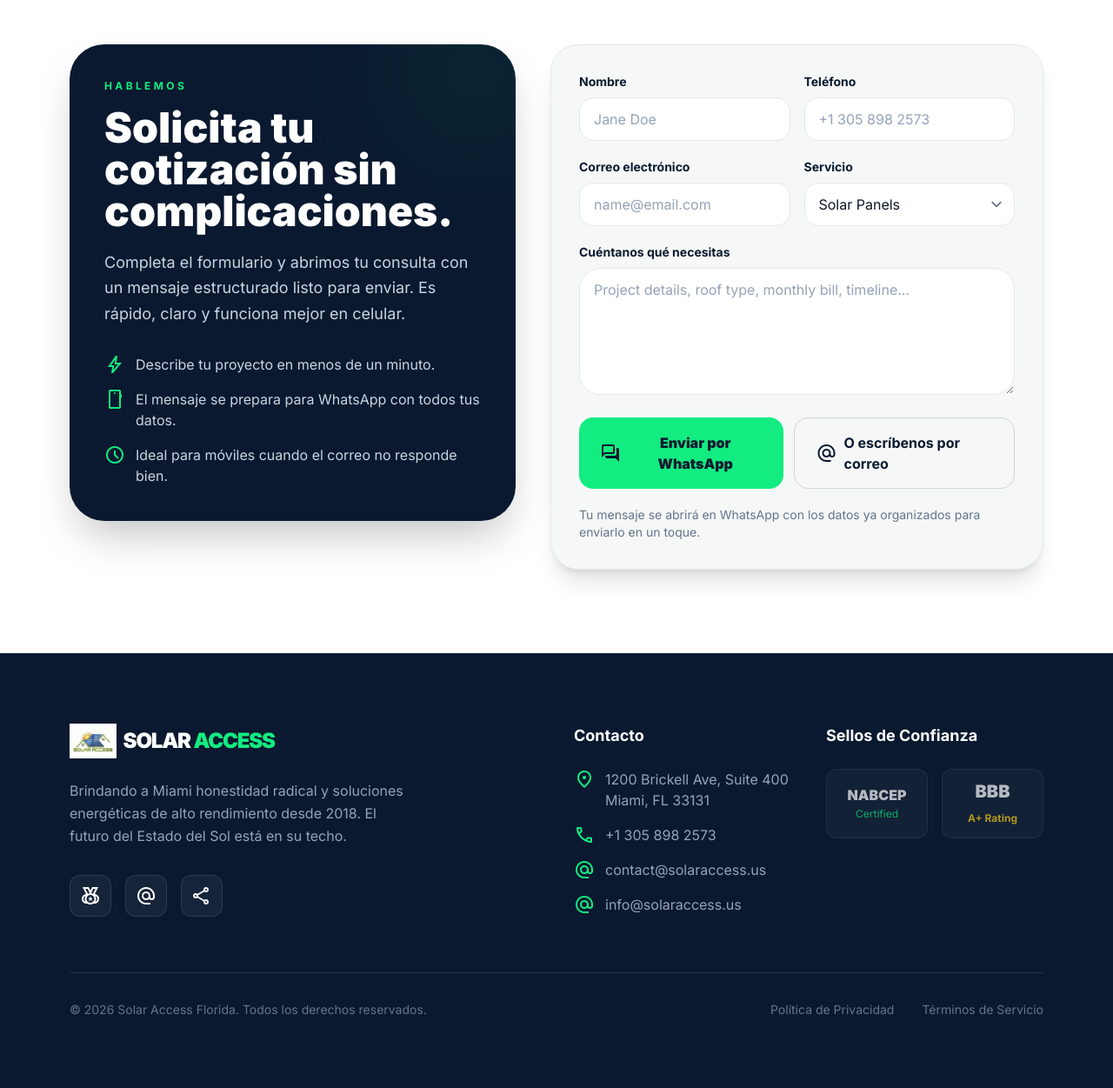
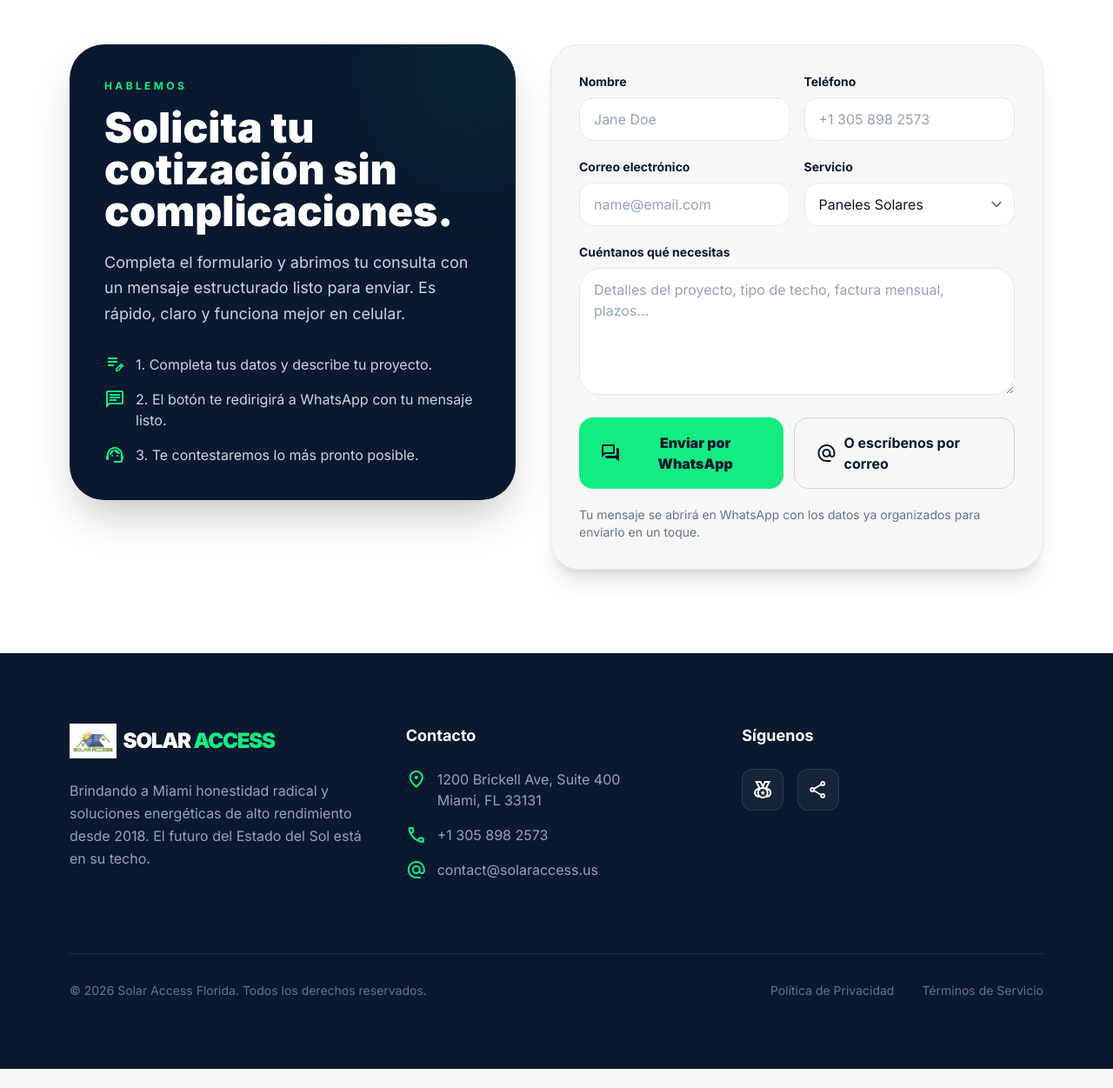
Before and after one commit to 1blackjack27/solar-access-website, a plain HTML site: page index.html in a window 1280 px wide. Shown: the part 4254-5505 px from the top of the page at 87% size. After the commit the page ends 5483 px from the top, so only its background shows below. Drawn offline with nearby package versions, Linux system fonts and the light colour scheme.

Commit message:
Refactor form steps copy, add bilingual options/placeholders, remove trust seals

```diff
--- a/index.html
+++ b/index.html
@@ -569,28 +569,24 @@
                             </p>
                             <div class="space-y-4 text-slate-300">
                                 <div class="flex items-start gap-3">
-                                    <span class="material-symbols-outlined text-primary">bolt</span>
+                                    <span class="material-symbols-outlined text-primary">edit_note</span>
                                     <p>
-                                        <span class="lang-es">Describe tu proyecto en menos de un minuto.</span>
-                                        <span class="lang-en">Describe your project in under a minute.</span>
+                                        <span class="lang-es">1. Completa tus datos y describe tu proyecto.</span>
+                                        <span class="lang-en">1. Fill in your details and describe your project.</span>
                                     </p>
                                 </div>
                                 <div class="flex items-start gap-3">
-                                    <span class="material-symbols-outlined text-primary">smartphone</span>
+                                    <span class="material-symbols-outlined text-primary">chat</span>
                                     <p>
-                                        <span class="lang-es">El mensaje se prepara para WhatsApp con todos tus
-                                            datos.</span>
-                                        <span class="lang-en">The message is prepared for WhatsApp with all your
-                                            details.</span>
+                                        <span class="lang-es">2. El botón te redirigirá a WhatsApp con tu mensaje listo.</span>
+                                        <span class="lang-en">2. The button will redirect you to WhatsApp with your message ready.</span>
                                     </p>
                                 </div>
                                 <div class="flex items-start gap-3">
-                                    <span class="material-symbols-outlined text-primary">schedule</span>
+                                    <span class="material-symbols-outlined text-primary">support_agent</span>
                                     <p>
-                                        <span class="lang-es">Ideal para móviles cuando el correo no responde
-                                            bien.</span>
-                                        <span class="lang-en">Ideal for mobile when email apps do not behave
-                                            well.</span>
+                                        <span class="lang-es">3. Te contestaremos lo más pronto posible.</span>
+                                        <span class="lang-en">3. We will answer you as soon as possible.</span>
                                     </p>
                                 </div>
                             </div>
@@ -633,11 +629,11 @@
                                     </label>
                                     <select id="contactService" name="service"
                                         class="w-full rounded-2xl border border-slate-200 dark:border-white/10 bg-white dark:bg-white/5 px-4 py-3 text-slate-900 dark:text-white focus:border-primary focus:ring-primary">
-                                        <option value="Solar Panels">Solar Panels</option>
-                                        <option value="Battery Storage">Battery Storage</option>
-                                        <option value="EV Charger">EV Charger</option>
-                                        <option value="Roof + Solar">Roof + Solar</option>
-                                        <option value="General Quote">General Quote</option>
+                                        <option value="Solar Panels">Paneles Solares</option>
+                                        <option value="Battery Storage">Almacenamiento de Energía</option>
+                                        <option value="EV Charger">Cargadores para Carros Eléctricos</option>
+                                        <option value="Roof + Solar">Techo + Solar</option>
+                                        <option value="General Quote">Cotización General</option>
                                     </select>
                                 </div>
                             </div>
@@ -679,8 +675,8 @@
         <!-- Footer -->
         <footer class="bg-deep-blue text-white py-20 border-t border-white/5">
             <div class="max-w-7xl mx-auto px-6 lg:px-20">
-                <div class="grid gap-10 lg:grid-cols-4 mb-16">
-                    <div class="lg:col-span-2 min-w-0">
+                <div class="grid gap-10 lg:grid-cols-3 mb-16">
+                    <div class="min-w-0">
                         <div class="flex items-center gap-2 mb-6">
                             <img alt="Solar Access Logo" class="h-10 w-auto" src="./photo_2026-03-02_15-15-23.jpg" />
                             <h2 class="text-2xl font-black uppercase tracking-tighter">Solar <span
@@ -693,20 +689,6 @@
                                 solutions
                                 since 2018. The future of the Sunshine State is on your roof.</span>
                         </p>
-                        <div class="flex gap-4">
-                            <div
-                                class="w-12 h-12 rounded-xl bg-white/5 flex items-center justify-center hover:bg-primary/20 transition-colors border border-white/10 cursor-pointer">
-                                <span class="material-symbols-outlined">social_leaderboard</span>
-                            </div>
-                            <div
-                                class="w-12 h-12 rounded-xl bg-white/5 flex items-center justify-center hover:bg-primary/20 transition-colors border border-white/10 cursor-pointer">
-                                <span class="material-symbols-outlined">alternate_email</span>
-                            </div>
-                            <div
-                                class="w-12 h-12 rounded-xl bg-white/5 flex items-center justify-center hover:bg-primary/20 transition-colors border border-white/10 cursor-pointer">
-                                <span class="material-symbols-outlined">share</span>
-                            </div>
-                        </div>
                     </div>
 
                     <div class="min-w-0">
@@ -727,28 +709,17 @@
                                 <a class="hover:text-primary transition-colors"
                                     href="mailto:contact@solaraccess.us?subject=Consulta%20desde%20Solar%20Access">contact@solaraccess.us</a>
                             </li>
-                            <li class="flex items-start gap-3">
-                                <span class="material-symbols-outlined text-primary">alternate_email</span>
-                                <a class="hover:text-primary transition-colors"
-                                    href="mailto:info@solaraccess.us?subject=Consulta%20desde%20Solar%20Access">info@solaraccess.us</a>
-                            </li>
                         </ul>
                     </div>
 
                     <div class="min-w-0">
-                        <h4 class="font-bold text-lg mb-6">
-                            <span class="lang-es">Sellos de Confianza</span><span class="lang-en">Trust Seals</span>
-                        </h4>
-                        <div class="grid grid-cols-1 sm:grid-cols-2 gap-4 opacity-70 hover:opacity-100 transition-opacity">
-                            <div
-                                class="bg-white/5 border border-white/10 p-3 rounded-xl flex items-center justify-center h-20">
-                                <span class="text-white font-black text-center leading-tight">NABCEP<br /><span
-                                        class="text-xs font-normal text-primary">Certified</span></span>
+                        <h4 class="font-bold text-lg mb-6"><span class="lang-es">Síguenos</span><span class="lang-en">Follow Us</span></h4>
+                        <div class="flex gap-4">
+                            <div class="w-12 h-12 rounded-xl bg-white/5 flex items-center justify-center hover:bg-primary/20 transition-colors border border-white/10 cursor-pointer">
+                                <span class="material-symbols-outlined">social_leaderboard</span>
                             </div>
-                            <div
-                                class="bg-white/5 border border-white/10 p-3 rounded-xl flex items-center justify-center h-20">
-                                <span class="text-white font-black text-center text-xl">BBB<br /><span
-                                        class="text-xs font-bold text-accent-yellow">A+ Rating</span></span>
+                            <div class="w-12 h-12 rounded-xl bg-white/5 flex items-center justify-center hover:bg-primary/20 transition-colors border border-white/10 cursor-pointer">
+                                <span class="material-symbols-outlined">share</span>
                             </div>
                         </div>
                     </div>
@@ -836,6 +807,40 @@
         const langText = document.getElementById('langText');
         let currentLang = 'ES';
 
+        function updateServiceOptions() {
+            const select = document.getElementById('contactService');
+            if (!select) return;
+            const optionsData = [
+                { value: 'Solar Panels', es: 'Paneles Solares', en: 'Solar Panels' },
+                { value: 'Battery Storage', es: 'Almacenamiento de Energía', en: 'Battery Storage' },
+                { value: 'EV Charger', es: 'Cargadores para Carros Eléctricos', en: 'EV Charger' },
+                { value: 'Roof + Solar', es: 'Techo + Solar', en: 'Roof + Solar' },
+                { value: 'General Quote', es: 'Cotización General', en: 'General Quote' }
+            ];
+
+            const selectedValue = select.value;
+            select.innerHTML = '';
+            optionsData.forEach(opt => {
+                const optionEl = document.createElement('option');
+                optionEl.value = opt.value;
+                optionEl.textContent = currentLang === 'ES' ? opt.es : opt.en;
+                if (opt.value === selectedValue) {
+                    optionEl.selected = true;
+                }
+                select.appendChild(optionEl);
+            });
+        }
+
+        function updateFormPlaceholders() {
+            const messageInput = document.getElementById('contactMessage');
+            if (!messageInput) return;
+            if (currentLang === 'ES') {
+                messageInput.placeholder = "Detalles del proyecto, tipo de techo, factura mensual, plazos...";
+            } else {
+                messageInput.placeholder = "Project details, roof type, monthly bill, timeline...";
+            }
+        }
+
         langToggleBtn.addEventListener('click', () => {
             currentLang = currentLang === 'ES' ? 'EN' : 'ES';
             langText.textContent = currentLang === 'ES' ? 'EN | ES' : 'ES | EN';
@@ -846,8 +851,10 @@
                 document.body.classList.remove('en-active');
             }
 
-            // Reejecutar calculadora para traducir variables dependientes del JS
+            // Reejecutar calculadora y traducciones dinámicas
             updateCalculator();
+            updateServiceOptions();
+            updateFormPlaceholders();
         });
 
         const quoteForm = document.getElementById('quoteForm');
@@ -880,6 +887,8 @@
 
         // Initialize UI State
         updateCalculator();
+        updateServiceOptions();
+        updateFormPlaceholders();
     </script>
 </body>
 
```
